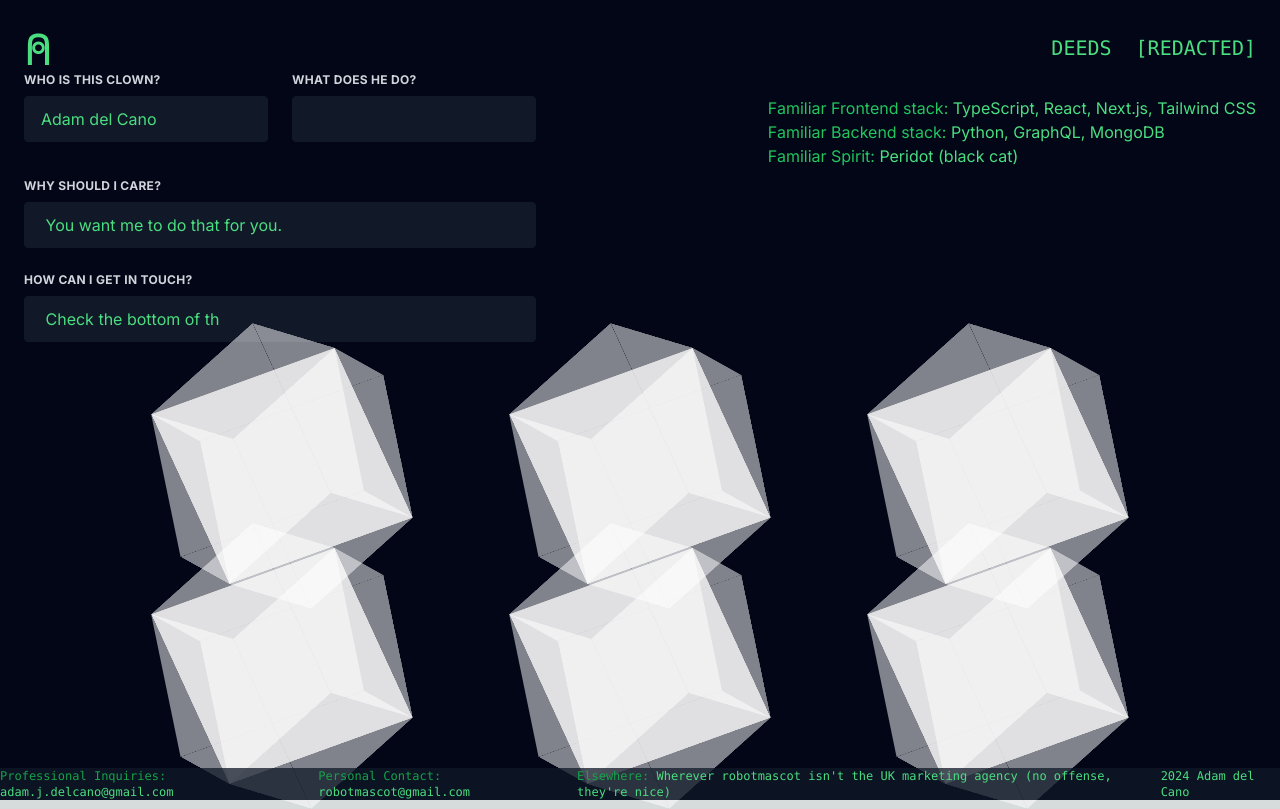
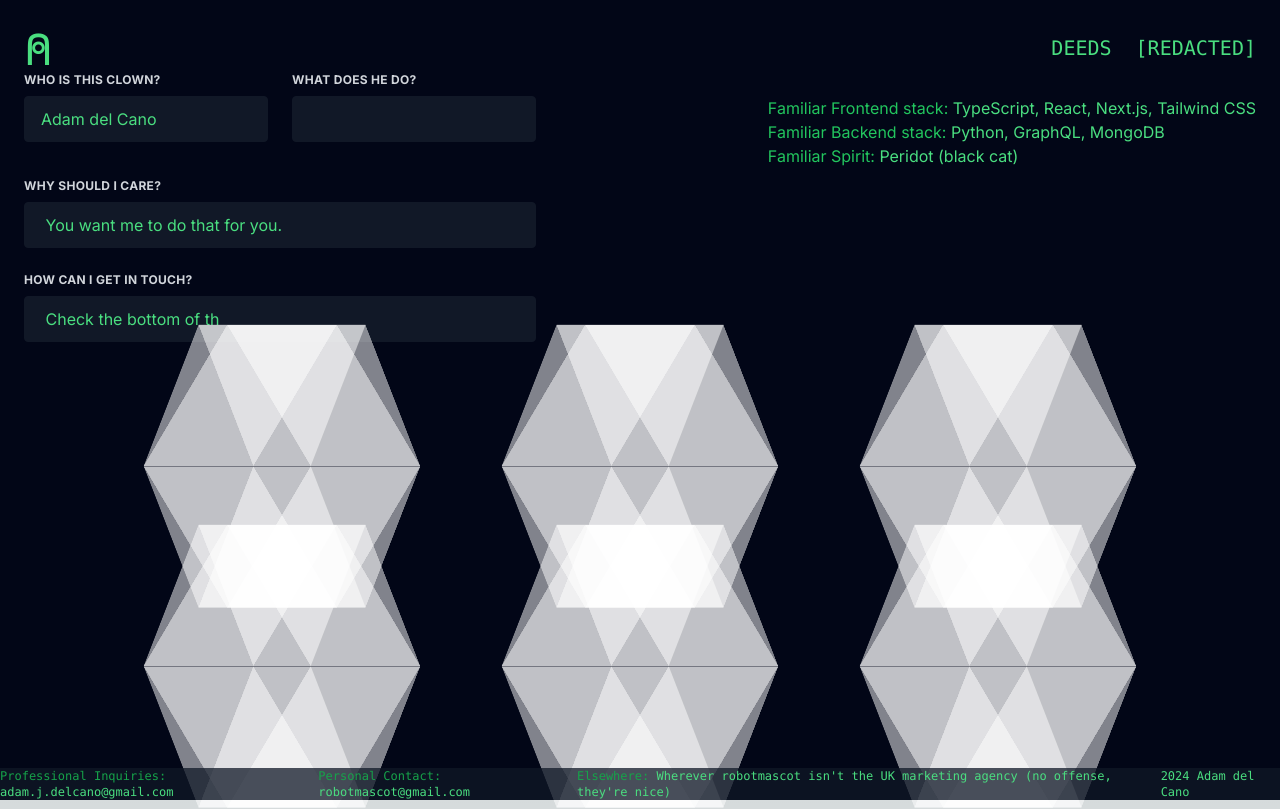
Before and after one commit to adamdelcano/adamdelcano.github.io, a Next.js app: page / in a window 1280 px wide. Built offline with nearby package versions, Linux system fonts and the light colour scheme.

Commit message:
shift rotation

```diff
--- a/src/app/globals.css
+++ b/src/app/globals.css
@@ -91,18 +91,18 @@ body {
 
 @-webkit-keyframes spin {
   0% {
-    transform: rotateX(0deg) rotateY(0deg) rotateZ(0deg);
+    transform: rotateY(0deg);
   }
   100% {
-    transform: rotateX(360deg) rotateY(720deg) rotateZ(1080deg);
+    transform: rotateY(360deg);
   }
 }
 
 @keyframes spin {
   0% {
-    transform: rotateX(0deg) rotateY(0deg) rotateZ(0deg);
+    transform: rotateY(0deg);
   }
   100% {
-    transform: rotateX(360deg) rotateY(720deg) rotateZ(1080deg);
+    transform: rotateY(360deg);
   }
 }
```
